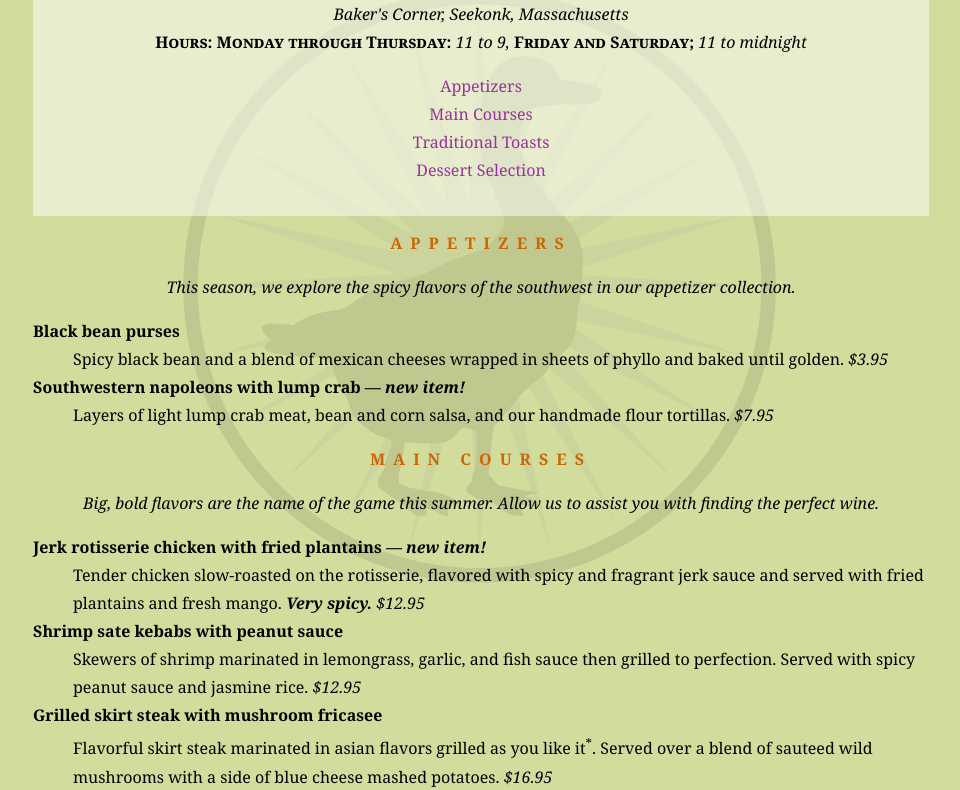
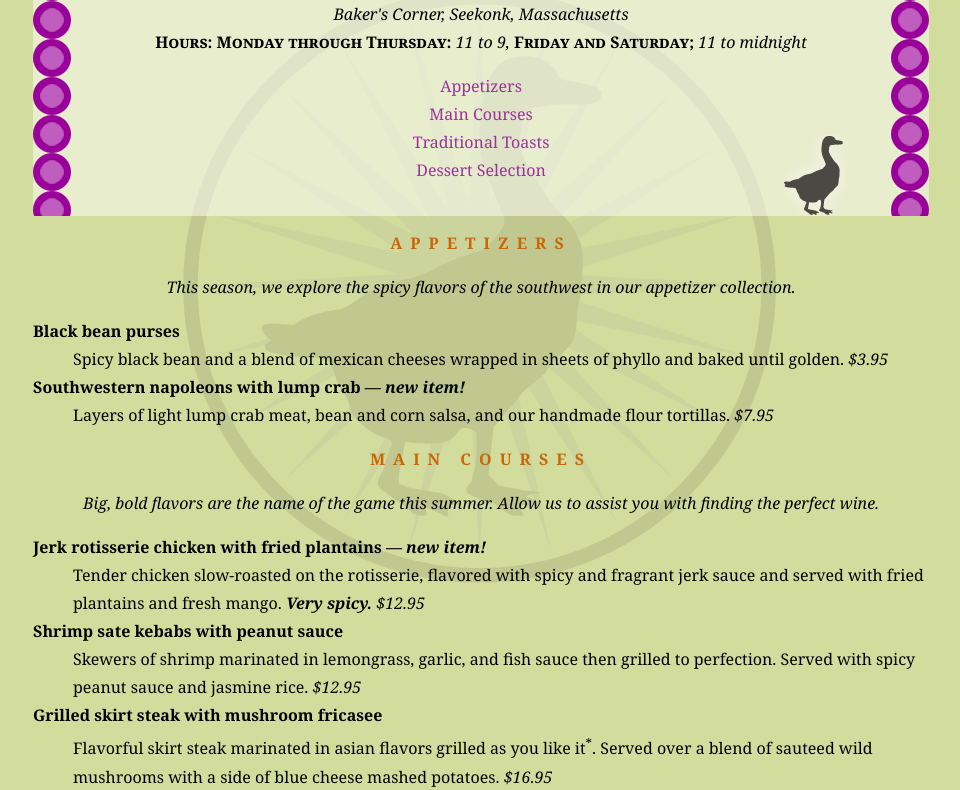
Before and after one commit to jkuczarski/learning-web-design, a plain HTML site: page bistro/bistro.html in a window 1280 px wide. Shown: the part 113-903 px from the top of the page, without its empty margins (159-1119 px from the left). Drawn offline with Linux system fonts and the light colour scheme; a web font is replaced by a local one.

Commit message:
Completed exercise 13-7

```diff
--- a/bistro/bistro.html
+++ b/bistro/bistro.html
@@ -17,7 +17,12 @@ body {
   margin-top: 0;
   padding: 3em 1em 2em 1em;
   text-align: center;
-  background: rgba(255, 255, 255, .5) url(images/purpledot.png) repeat-x center top fixed;
+  background: url(images/purpledot.png) repeat-x center top;
+  background:
+  url(images/purpledot.png) left top repeat-y,
+  url(images/purpledot.png) right top repeat-y,
+  url(images/gooseshadow.png) 90% bottom no-repeat;
+  background-color: rgba(255, 255, 255, .5);
 }
 
 a:link {
```
